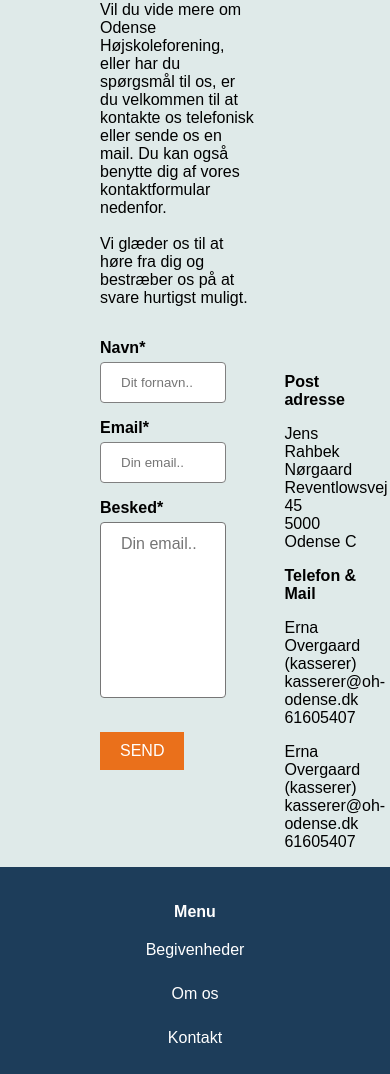
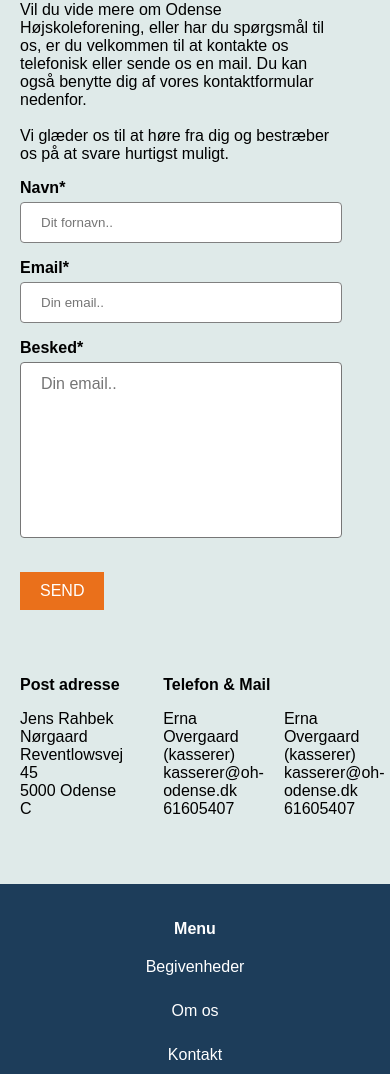
Before and after one commit to FrederikDreyer/eksamensprojekt-team1, a plain HTML site: page kontakt.html in a window 390 px wide. Shown: the part 189-1263 px from the top of the page. Drawn offline with Linux system fonts and the light colour scheme.

Commit message:
responsiv kontakt side

```diff
--- a/css/kontakt.css
+++ b/css/kontakt.css
@@ -15,7 +15,7 @@ body {
   margin-bottom: 5px;
 }
 
-.kontakt_tekst {
+.kontakt_tekst, .kontakt_tekst2 {
   width: 40%;
   margin-left: 100px;
   margin-top: 34px;
@@ -51,3 +51,53 @@ button {
   margin-left: 0;
   margin-bottom: 50px;
 }
+
+
+@media screen and (max-width: 1000px) {
+  .kontakt_tekst {
+    width: 60%;
+  }
+}
+
+@media screen and (max-width: 820px) {
+  .kontakt_wrapper {
+    display: block;
+    margin: 0 50px;
+  }
+
+  .kontakt_tekst {
+    margin-left: 50px;
+  }
+
+  .kontakt_tekst2 {
+    margin-left: 0px;
+    margin-top: 0;
+    margin-bottom: 50px;
+    display: flex;
+    column-gap: 40px;
+  }
+}
+
+@media screen and (max-width: 820px) {
+  .kontakt_wrapper {
+    margin: 0 20px;
+  }
+
+  .kontakt_tekst {
+    margin-left: 20px;
+  }
+
+  .kontakt_tekst {
+    width: 80%;
+  }
+
+  .form_wrapper {
+    width: 80%;
+  }
+
+  .mail_tel {
+    display: flex;
+    column-gap: 20px;
+    margin-top: -16px;
+  }
+}
--- a/kontakt.html
+++ b/kontakt.html
@@ -82,8 +82,9 @@
 
           </div>
 
-            <div class="kontakt_tekst">
+            <div class="kontakt_tekst2">
 
+              <div class="">
                 <p class="bold_text">Post adresse</p>
                 <p>
                   Jens Rahbek Nørgaard
@@ -92,8 +93,11 @@
                   <br>
                   5000 Odense C
                 </p>
+              </div>
 
+              <div class="">
                 <p class="bold_text">Telefon & Mail</p>
+                  <div class="mail_tel">
                     <p>
                       Erna Overgaard (kasserer)
                       <br>
@@ -109,6 +113,9 @@
                       <br>
                       61605407
                     </p>
+                  </div>
+
+              </div>
 
             </div>
 
```
Also changed, not shown: css/om_os_side.css (+25 -5 lines), om_os_side.html (+7 -1 lines). Lines whose indentation alone changed are shown as unchanged.
